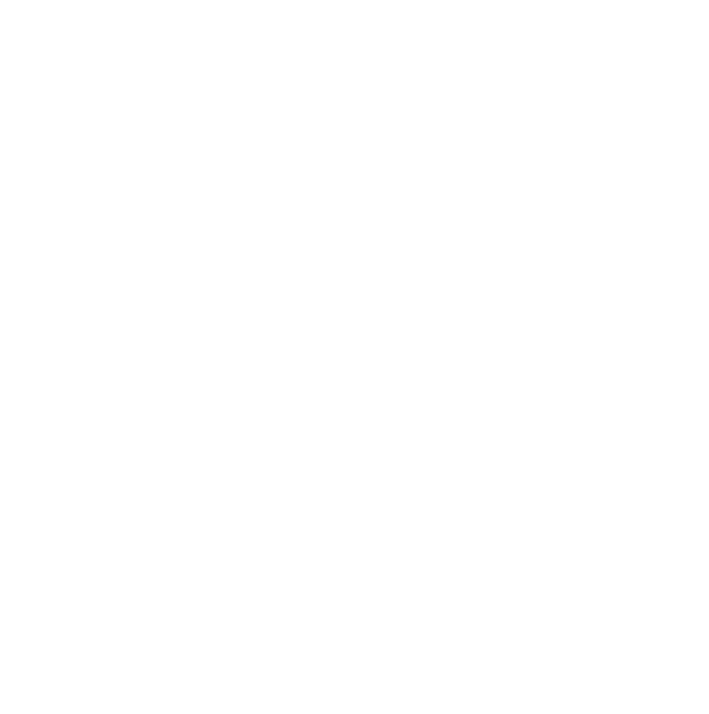
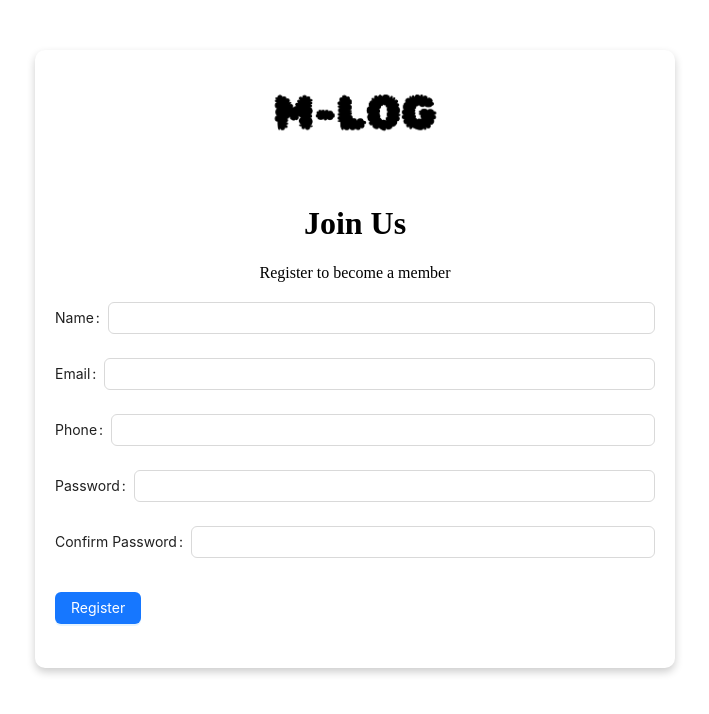
Before and after one commit to map-log/mlog-view, a Vue app: page /Join in a window 1280 px wide. Before the commit this address had no page. Shown: the top 714 px of the page, without its empty margins (285-994 px from the left). Built offline with nearby package versions, Linux system fonts and the light colour scheme.

Commit message:
feat:JoinPage 추가

```diff
--- a/src/router/index.js
+++ b/src/router/index.js
@@ -2,6 +2,7 @@
 import HomeView from "../views/HomeView.vue";
 import LogInView from "@/views/LogInView.vue";
 import UserInfoView from "@/views/UserInfoView.vue";
+import JoinView from "@/views/JoinView.vue"
 
 const router = createRouter({
   history: createWebHistory(import.meta.env.BASE_URL),
@@ -21,6 +22,11 @@
       name: "userInfo",
       component: UserInfoView,
     },
+    {
+      path: "/Join",
+      name: "Join",
+      component: JoinView,
+    },
   ],
 });
 
--- /dev/null
+++ b/src/views/JoinView.vue
@@ -0,0 +1,92 @@
+<template>
+  <div class="join-page">
+    <div class="join-header">
+      <img src="@/assets/m-log-logo.png" alt="join image" class="join-image" />
+      <h1>Join Us</h1>
+      <p>Register to become a member</p>
+    </div>
+    <a-form :model="registerData" @finish="onRegister" class="join-form">
+      <a-form-item label="Name" name="name" rules="[ { required: true, message: 'Please input your name!' } ]">
+        <a-input v-model:value="registerData.name" />
+      </a-form-item>
+      <a-form-item label="Email" name="email"
+        rules="[ { required: true, type: 'email', message: 'Please input a valid email!' } ]">
+        <a-input v-model:value="registerData.email" />
+      </a-form-item>
+      <a-form-item label="Phone" name="phone"
+        rules="[ { required: true, message: 'Please input your phone number!' } ]">
+        <a-input v-model:value="registerData.phone" />
+      </a-form-item>
+      <a-form-item label="Password" name="password"
+        rules="[ { required: true, message: 'Please input your password!' } ]">
+        <a-input type="password" v-model:value="registerData.password" />
+      </a-form-item>
+      <a-form-item label="Confirm Password" name="confirmPassword" dependencies="password"
+        rules="[ { required: true, message: 'Please confirm your password!' }, { validator: checkConfirmPassword } ]">
+        <a-input type="password" v-model:value="registerData.confirmPassword" />
+      </a-form-item>
+      <a-form-item>
+        <a-button type="primary" html-type="submit" class="register-button">
+          Register
+        </a-button>
+      </a-form-item>
+    </a-form>
+  </div>
+</template>
+
+<script setup>
+import { reactive } from 'vue';
+
+// 회원가입 데이터 예제
+const registerData = reactive({
+  name: '',
+  email: '',
+  phone: '',
+  password: '',
+  confirmPassword: ''
+});
+
+const onRegister = () => {
+  console.log('Registration Data:', registerData);
+};
+
+// 비밀번호 확인 검증기
+const checkConfirmPassword = (rule, value) => {
+  if (value !== registerData.password) {
+    return Promise.reject('Passwords do not match!');
+  }
+  return Promise.resolve();
+};
+</script>
+
+<style scoped>
+.join-page {
+  max-width: 600px;
+  margin: 50px auto;
+  padding: 20px;
+  box-shadow: 0 4px 8px rgba(0, 0, 0, 0.2);
+  border-radius: 10px;
+  background: #ffffff;
+}
+
+.join-header {
+  text-align: center;
+  margin-bottom: 20px;
+}
+
+.join-image {
+  width: auto;
+  height: 100px;
+  border-radius: 50%;
+  margin-bottom: 10px;
+}
+
+.join-form {
+  display: flex;
+  flex-direction: column;
+}
+
+.register-button {
+  margin-top: 10px;
+}
+</style>
--- a/src/views/LogInView.vue
+++ b/src/views/LogInView.vue
@@ -30,13 +30,14 @@
       </a-button>
       <div class="login-form-link">
         Or
-        <a href="">register now!</a>
+        <a @click="navigateToJoin">register now!</a>
       </div>
     </a-form-item>
   </a-form>
 </template>
 
 <script setup>
+import { useRouter } from 'vue-router';
 import { reactive, computed } from 'vue';
 const formState = reactive({
   username: '',
@@ -52,6 +53,12 @@
 const disabled = computed(() => {
   return !(formState.username && formState.password);
 });
+
+const router = useRouter();
+
+const navigateToJoin = () => {
+  router.push({ name: 'Join' });
+};
 </script>
 
 <style scoped>
```
